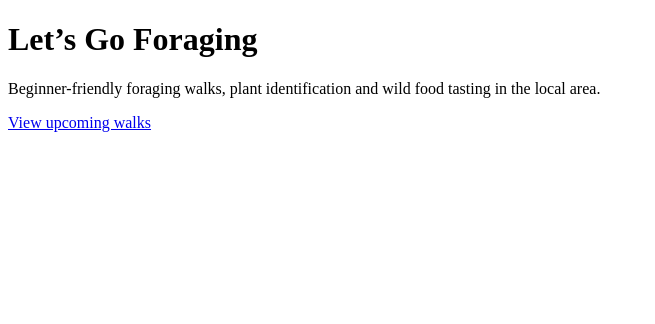
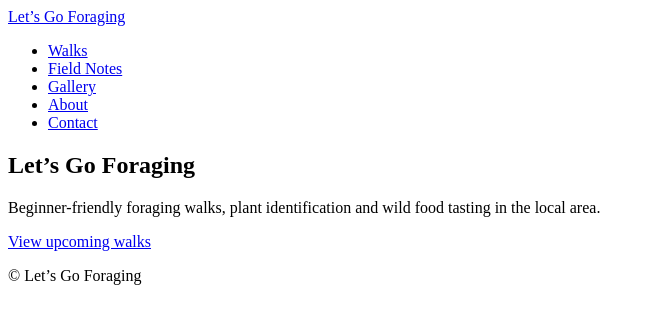
Before and after one commit to hannahashe/letsgoforaging, a Django app: page / in a window 1280 px wide. Shown: the top 324 px of the page, without its empty margins (0-655 px from the left). Run offline with Django 5.2, Linux system fonts and the light colour scheme.

Commit message:
Add base HTML template and navigation

```diff
--- a/config/settings.py
+++ b/config/settings.py
@@ -56,7 +56,7 @@
 TEMPLATES = [
     {
         'BACKEND': 'django.template.backends.django.DjangoTemplates',
-        'DIRS': [],
+        'DIRS': [BASE_DIR / 'templates'],
         'APP_DIRS': True,
         'OPTIONS': {
             'context_processors': [
--- a/core/templates/core/home.html
+++ b/core/templates/core/home.html
@@ -1,17 +1,16 @@
-<!doctype html>
-<html lang="en">
-  <head>
-    <meta charset="UTF-8" />
-    <title>Let’s Go Foraging</title>
-  </head>
-  <body>
+{% extends "base.html" %}
+
+{% block title %}Home | Let’s Go Foraging{% endblock %}
+
+{% block content %}
+<section>
     <h1>Let’s Go Foraging</h1>
 
     <p>
-      Beginner-friendly foraging walks, plant identification and wild food
-      tasting in the local area.
+        Beginner-friendly foraging walks, plant identification
+        and wild food tasting in the local area.
     </p>
 
     <a href="#">View upcoming walks</a>
-  </body>
-</html>
+</section>
+{% endblock %}
--- /dev/null
+++ b/templates/base.html
@@ -0,0 +1,29 @@
+<!doctype html>
+<html lang="en">
+  <head>
+    <meta charset="UTF-8" />
+    <meta name="viewport" content="width=device-width, initial-scale=1.0" />
+    <title>{% block title %}Let’s Go Foraging{% endblock %}</title>
+  </head>
+  <body>
+    <header>
+      <nav>
+        <a href="{% url 'home' %}">Let’s Go Foraging</a>
+
+        <ul>
+          <li><a href="#">Walks</a></li>
+          <li><a href="#">Field Notes</a></li>
+          <li><a href="#">Gallery</a></li>
+          <li><a href="#">About</a></li>
+          <li><a href="#">Contact</a></li>
+        </ul>
+      </nav>
+    </header>
+
+    <main>{% block content %} {% endblock %}</main>
+
+    <footer>
+      <p>&copy; Let’s Go Foraging</p>
+    </footer>
+  </body>
+</html>
```
